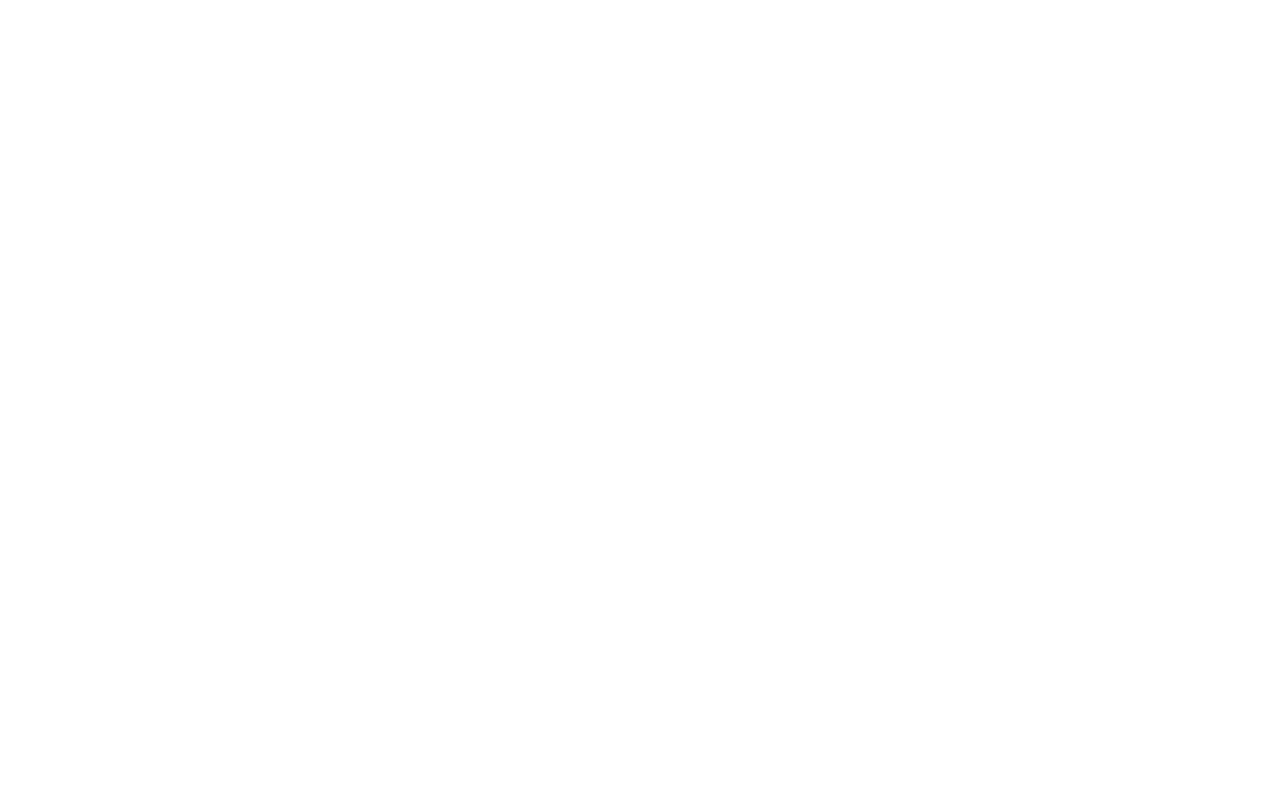
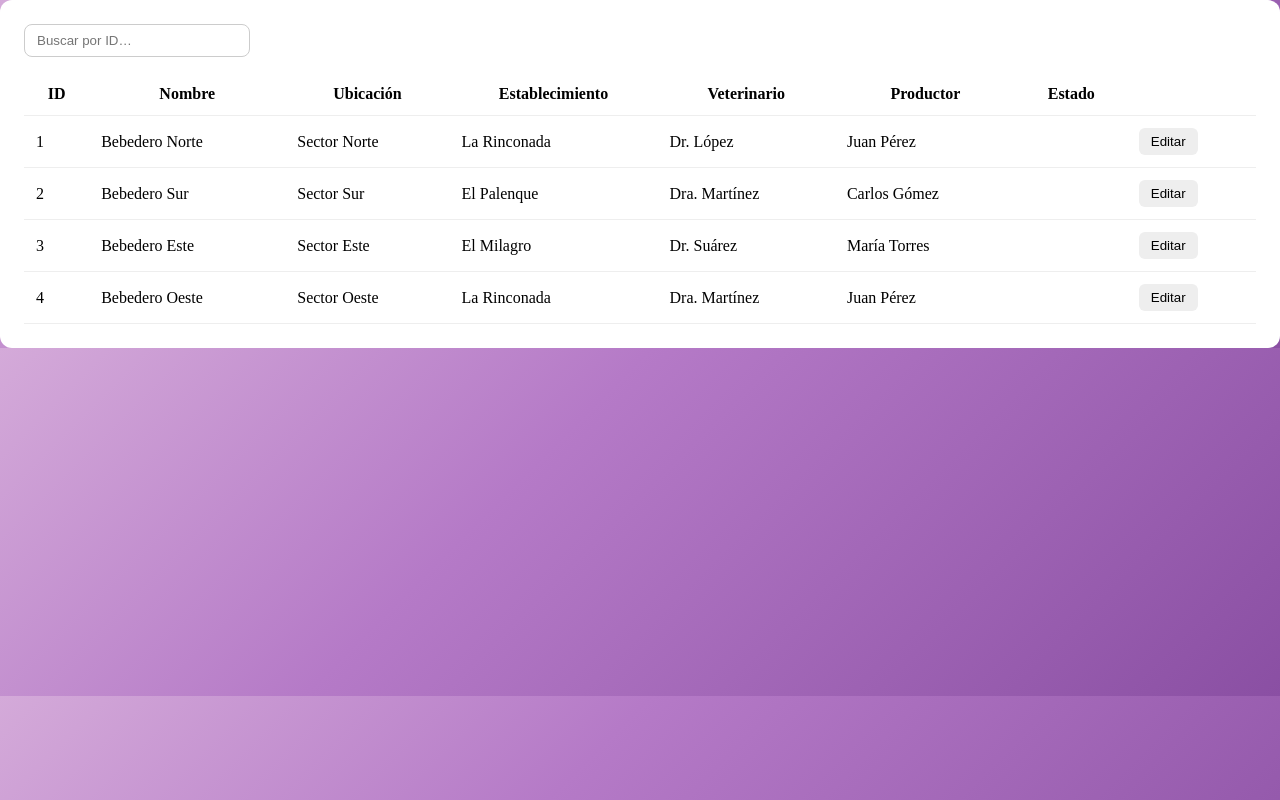
Before and after one commit to DanyTeruggi/PPS_Dosificador, a React (Vite) app in the folder frontend/: page /bebederos in a window 1280 px wide. Before the commit this address had no page. Built offline with nearby package versions, Linux system fonts and the light colour scheme.

Commit message:
BebederoPanel primeros pasos

```diff
--- /dev/null
+++ b/frontend/public/mock/bebderos.json
@@ -0,0 +1,66 @@
+[
+  {
+    "id": 1,
+    "nombre": "Bebedero Norte",
+    "ubicacion": "Sector Norte",
+    "largo": 2.5,
+    "ancho": 1.2,
+    "profundidad": 0.8,
+    "coberturaMinima": 75,
+    "tiempoDosis": 12,
+    "watertank": 1,
+    "ultrasound": 1,
+    "estado": true,
+    "establecimiento": "La Rinconada",
+    "veterinario": "Dr. López",
+    "productor": "Juan Pérez"
+  },
+  {
+    "id": 2,
+    "nombre": "Bebedero Sur",
+    "ubicacion": "Sector Sur",
+    "largo": 3.0,
+    "ancho": 1.4,
+    "profundidad": 1.0,
+    "coberturaMinima": 80,
+    "tiempoDosis": 10,
+    "watertank": 0,
+    "ultrasound": 1,
+    "estado": false,
+    "establecimiento": "El Palenque",
+    "veterinario": "Dra. Martínez",
+    "productor": "Carlos Gómez"
+  },
+  {
+    "id": 3,
+    "nombre": "Bebedero Este",
+    "ubicacion": "Sector Este",
+    "largo": 2.0,
+    "ancho": 1.0,
+    "profundidad": 0.7,
+    "coberturaMinima": 70,
+    "tiempoDosis": 15,
+    "watertank": 1,
+    "ultrasound": 0,
+    "estado": true,
+    "establecimiento": "El Milagro",
+    "veterinario": "Dr. Suárez",
+    "productor": "María Torres"
+  },
+  {
+    "id": 4,
+    "nombre": "Bebedero Oeste",
+    "ubicacion": "Sector Oeste",
+    "largo": 2.8,
+    "ancho": 1.3,
+    "profundidad": 0.9,
+    "coberturaMinima": 85,
+    "tiempoDosis": 9,
+    "watertank": 0,
+    "ultrasound": 0,
+    "estado": false,
+    "establecimiento": "La Rinconada",
+    "veterinario": "Dra. Martínez",
+    "productor": "Juan Pérez"
+  }
+]
--- a/frontend/src/App.tsx
+++ b/frontend/src/App.tsx
@@ -11,6 +11,7 @@
 import SmartHomeRedirect from "./components/SmartHomeRedirect";
 import RoleLanding from "./components/RoleLanding/RoleLanding"
 import LandingPageEstablecimiento from "./pages/LandingPageEstablecimiento";
+import BebederosPanel from "./components/Dashboard/BebederosPanel/BebederosPanel";
 
 
 export default function App() {
@@ -40,6 +41,7 @@
     {/* RUTAS PRIVADAS */}
     <Route element={<PrivateLayout />}>
       <Route path="/dashboard" element={<HomePageDashboard />} />
+      <Route path="/bebederos" element={<BebederosPanel />} />
     </Route>
 
   </Routes>
--- /dev/null
+++ b/frontend/src/components/Dashboard/BebederosPanel/BebederoForm.tsx
@@ -0,0 +1,75 @@
+import { useState } from "react";
+import styles from "./BebederosPanel.module.css";
+import type { Bebedero } from "../../../types/Bebedero";
+
+interface Props {
+  bebedero: Bebedero;
+  onSave: (b: Bebedero) => void;
+}
+
+export default function BebederoForm({ bebedero, onSave }: Props) {
+  const [form, setForm] = useState<Bebedero>(bebedero);
+
+  function handleChange(e: React.ChangeEvent<HTMLInputElement>) {
+    const { name, value } = e.target;
+
+    const numericFields = [
+      "largo",
+      "ancho",
+      "profundidad",
+      "coberturaMinima",
+      "tiempoDosis",
+      "watertank",
+      "ultrasound"
+    ];
+
+    setForm({
+      ...form,
+      [name]: numericFields.includes(name) ? Number(value) : value
+    });
+  }
+
+  const campos = [
+    "nombre",
+    "ubicacion",
+    "establecimiento",
+    "veterinario",
+    "productor",
+    "largo",
+    "ancho",
+    "profundidad",
+    "coberturaMinima",
+    "tiempoDosis",
+    "watertank",
+    "ultrasound"
+  ];
+
+  return (
+    <div className={styles.form}>
+      <h2 className={styles.title}>Editar Bebedero</h2>
+
+      {/* ID solo lectura */}
+      <div className={styles.group}>
+        <label className={styles.label}>ID</label>
+        <input className={styles.input} value={form.id} readOnly />
+      </div>
+
+      {/* Campos editables */}
+      {campos.map((campo) => (
+        <div className={styles.group} key={campo}>
+          <label className={styles.label}>{campo}</label>
+          <input
+            name={campo}
+            className={styles.input}
+            value={String(form[campo as keyof Bebedero])}
+            onChange={handleChange}
+          />
+        </div>
+      ))}
+
+      <button className={styles.saveBtn} onClick={() => onSave(form)}>
+        Guardar
+      </button>
+    </div>
+  );
+}
--- /dev/null
+++ b/frontend/src/components/Dashboard/BebederosPanel/BebederosPanel.module.css
@@ -0,0 +1,107 @@
+.container {
+  background: white;
+  padding: 24px;
+  border-radius: 12px;
+}
+
+.searchRow {
+  margin-bottom: 16px;
+}
+
+.searchInput {
+  width: 200px;
+  padding: 8px 12px;
+  border-radius: 8px;
+  border: 1px solid #ccc;
+}
+
+.table {
+  width: 100%;
+  border-collapse: collapse;
+}
+
+.table th,
+.table td {
+  padding: 12px;
+  border-bottom: 1px solid #eee;
+}
+
+.editBtn {
+  padding: 6px 12px;
+  border-radius: 6px;
+  background: #eee;
+  border: none;
+  cursor: pointer;
+}
+
+/* SWITCH */
+.switch {
+  position: relative;
+  width: 42px;
+  height: 22px;
+}
+
+.switch input {
+  display: none;
+}
+
+.slider {
+  position: absolute;
+  background: #ccc;
+  border-radius: 22px;
+  top: 0;
+  left: 0;
+  right: 0;
+  bottom: 0;
+  transition: .3s;
+}
+
+.slider:before {
+  content: "";
+  position: absolute;
+  width: 18px;
+  height: 18px;
+  background: white;
+  border-radius: 50%;
+  left: 2px;
+  bottom: 2px;
+  transition: .3s;
+}
+
+input:checked + .slider {
+  background: #8a4fa3;
+}
+
+input:checked + .slider:before {
+  transform: translateX(20px);
+}
+
+/* MODAL */
+.modalOverlay {
+  position: fixed;
+  inset: 0;
+  background: rgba(0,0,0,0.45);
+  display: flex;
+  justify-content: center;
+  align-items: center;
+}
+
+.modalContent {
+  background: white;
+  padding: 24px 32px;
+  border-radius: 12px;
+  width: 600px;
+  max-height: 90vh;
+  overflow-y: auto;
+  position: relative;
+}
+
+.closeModalBtn {
+  position: absolute;
+  top: 10px;
+  right: 12px;
+  background: none;
+  border: none;
+  font-size: 20px;
+  cursor: pointer;
+}
--- /dev/null
+++ b/frontend/src/components/Dashboard/BebederosPanel/BebederosPanel.tsx
@@ -0,0 +1,147 @@
+import { useState, useEffect } from "react";
+import styles from "./BebederosPanel.module.css";
+import BebederoForm from "./BebederoForm";
+import type { Bebedero } from "../../../types/Bebedero";
+
+// IMPORTAMOS EL MOCK
+import bebederosMock from "../../../../public/mock/bebderos.json";
+
+export default function BebederosPanel() {
+  const [bebederos, setBebederos] = useState<Bebedero[]>([]);
+  const [searchId, setSearchId] = useState("");
+  const [editBebedero, setEditBebedero] = useState<Bebedero | null>(null);
+
+  // GET inicial (USANDO MOCK)
+  useEffect(() => {
+    setBebederos(bebederosMock);
+
+    /*
+    // GET REAL A LA API
+    fetch("http://localhost:3000/api/bebederos")
+      .then((res) => res.json())
+      .then((data) => setBebederos(data));
+    */
+  }, []);
+
+  // FILTRO POR ID
+  const filtrados = bebederos.filter((b) =>
+    searchId === "" ? true : b.id.toString().includes(searchId)
+  );
+
+  // TOGGLE ESTADO (solo local por ahora)
+  function toggleEstado(id: number) {
+    const nuevos = bebederos.map((b) =>
+      b.id === id ? { ...b, estado: !b.estado } : b
+    );
+    setBebederos(nuevos);
+
+    /*
+    // PATCH REAL A LA API
+    await fetch(`http://localhost:3000/api/bebederos/${id}/estado`, {
+      method: "PATCH",
+      headers: { "Content-Type": "application/json" },
+      body: JSON.stringify({ estado: nuevos.find((b) => b.id === id)?.estado }),
+    });
+    */
+  }
+
+  // GUARDAR CAMBIOS DEL MODAL
+  function guardarCambios(bebederoActualizado: Bebedero) {
+    const nuevos = bebederos.map((b) =>
+      b.id === bebederoActualizado.id ? bebederoActualizado : b
+    );
+    setBebederos(nuevos);
+
+    /*
+    // PUT REAL A LA API
+    await fetch(`http://localhost:3000/api/bebederos/${bebederoActualizado.id}`, {
+      method: "PUT",
+      headers: { "Content-Type": "application/json" },
+      body: JSON.stringify(bebederoActualizado),
+    });
+    */
+
+    setEditBebedero(null);
+  }
+
+  return (
+    <div className={styles.container}>
+
+      {/* BUSCADOR */}
+      <div className={styles.searchRow}>
+        <input
+          type="text"
+          placeholder="Buscar por ID…"
+          className={styles.searchInput}
+          value={searchId}
+          onChange={(e) => setSearchId(e.target.value)}
+        />
+      </div>
+
+      {/* TABLA */}
+      <table className={styles.table}>
+        <thead>
+          <tr>
+            <th>ID</th>
+            <th>Nombre</th>
+            <th>Ubicación</th>
+            <th>Establecimiento</th>
+            <th>Veterinario</th>
+            <th>Productor</th>
+            <th>Estado</th>
+            <th></th>
+          </tr>
+        </thead>
+
+        <tbody>
+          {filtrados.map((b) => (
+            <tr key={b.id}>
+              <td>{b.id}</td>
+              <td>{b.nombre}</td>
+              <td>{b.ubicacion}</td>
+              <td>{b.establecimiento}</td>
+              <td>{b.veterinario}</td>
+              <td>{b.productor}</td>
+
+              <td>
+                <label className={styles.switch}>
+                  <input
+                    type="checkbox"
+                    checked={b.estado}
+                    onChange={() => toggleEstado(b.id)}
+                  />
+                  <span className={styles.slider}></span>
+                </label>
+              </td>
+
+              <td>
+                <button
+                  className={styles.editBtn}
+                  onClick={() => setEditBebedero(b)}
+                >
+                  Editar
+                </button>
+              </td>
+            </tr>
+          ))}
+        </tbody>
+      </table>
+
+      {/* MODAL */}
+      {editBebedero && (
+        <div className={styles.modalOverlay} onClick={() => setEditBebedero(null)}>
+          <div className={styles.modalContent} onClick={(e) => e.stopPropagation()}>
+            <button className={styles.closeModalBtn} onClick={() => setEditBebedero(null)}>
+              ✕
+            </button>
+
+            <BebederoForm
+              bebedero={editBebedero}
+              onSave={guardarCambios}
+            />
+          </div>
+        </div>
+      )}
+    </div>
+  );
+}
--- a/frontend/src/pages/HomePageDashboard.tsx
+++ b/frontend/src/pages/HomePageDashboard.tsx
@@ -1,3 +1,4 @@
+import BebederosPanel from "../components/Dashboard/BebederosPanel/BebederosPanel";
 import DashboardHeader from "../components/Dashboard/Header/DashboardHeader";
 import DashboardNavTabs from "../components/Dashboard/NavTabs/DashboardNavTabs";
 import UsersPanel from "../components/Dashboard/UsersPanel/UsersPanel";
@@ -17,8 +18,8 @@
 
       {<div className={styles.content}>
         {activeTab === "usuarios" && <UsersPanel />}
+        {activeTab === "dispositivos" && <BebederosPanel />}
         {/* {activeTab === "general" && <SummaryCards />}
-        {activeTab === "dispositivos" && <DevicesPanel />}
         {activeTab === "reportes" && <ReportsPanel />} */}
       </div> }
     </div>
--- /dev/null
+++ b/frontend/src/types/Bebedero.ts
@@ -0,0 +1,16 @@
+export interface Bebedero {
+  id: number;
+  nombre: string;
+  ubicacion: string;
+  establecimiento: string;
+  veterinario: string;
+  productor: string;
+  largo: number;
+  ancho: number;
+  profundidad: number;
+  coberturaMinima: number;
+  tiempoDosis: number;
+  watertank: number;
+  ultrasound: number;
+  estado: boolean;
+}
```
